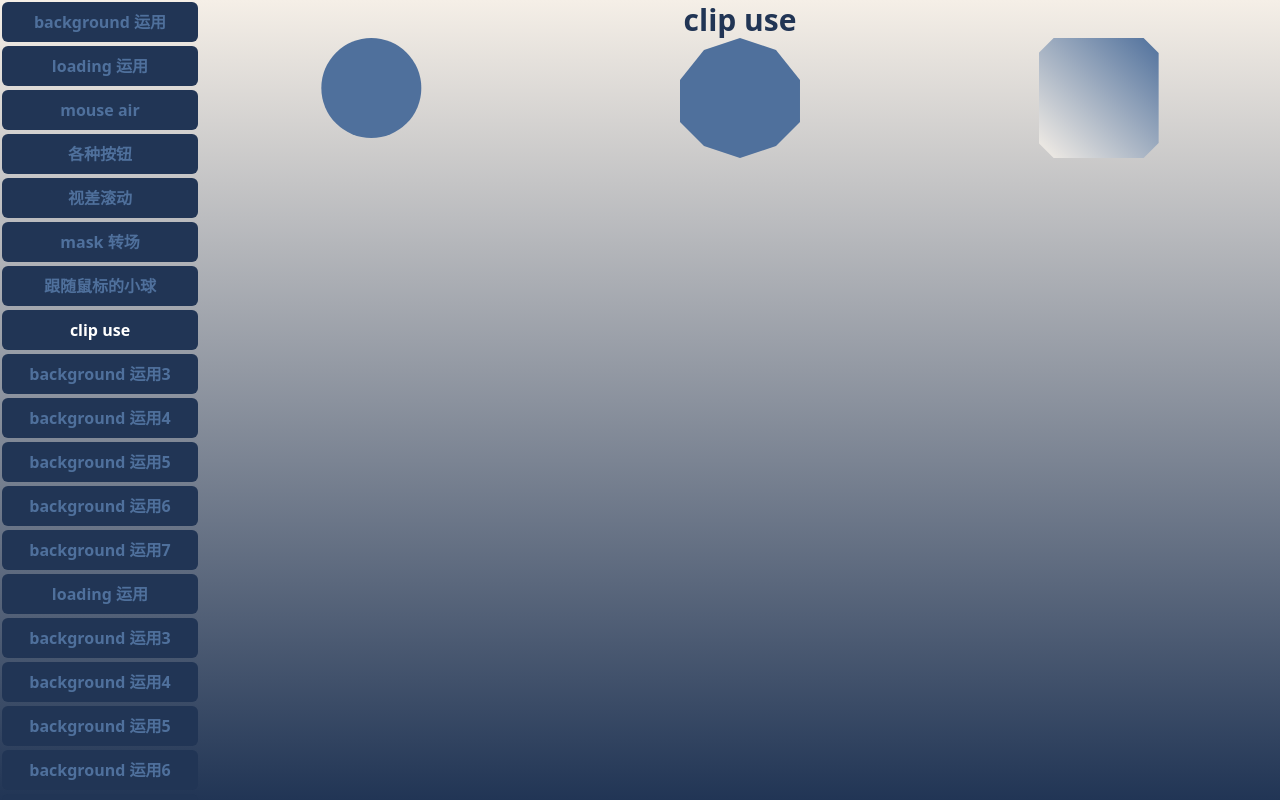
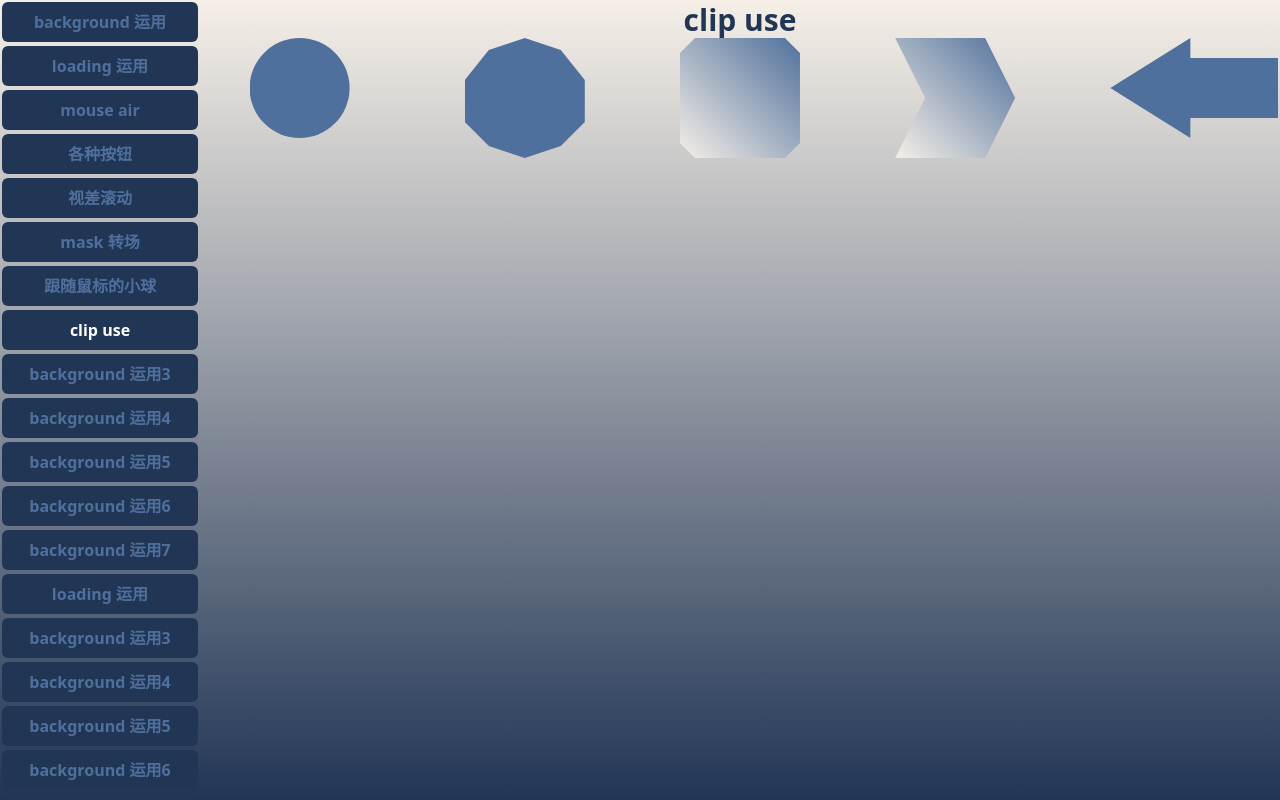
Before and after one commit to XyanZhang/nextjs-css-example, a Next.js app: page /clip-use in a window 1280 px wide. Built offline with nearby package versions, Linux system fonts and the light colour scheme.

Commit message:
feat: arrowdemo

```diff
--- a/src/app/(items)/clip-use/index.module.scss
+++ b/src/app/(items)/clip-use/index.module.scss
@@ -32,9 +32,7 @@
   );
 }
 .clipNotching {
-  background: linear-gradient(
-    45deg,var(--theme1),var(--theme1-2)
-  );
+  background: linear-gradient(45deg, var(--theme1), var(--theme1-2));
   clip-path: polygon(
     15px 0,
     calc(100% - 15px) 0,
@@ -46,3 +44,31 @@
     0 15px
   );
 }
+
+.arrow {
+  background: linear-gradient(45deg, var(--theme1), var(--theme1-2));
+  clip-path: polygon(
+    0 0,
+    30px 50%,
+    0 100%,
+    calc(100% - 30px) 100%,
+    100% 50%,
+    calc(100% - 30px) 0
+  );
+}
+.arrowLeft {
+  div {
+    width: 200px;
+    height: 100px;
+    clip-path: polygon(
+      40% 0%,
+      40% 20%,
+      100% 20%,
+      100% 80%,
+      40% 80%,
+      40% 100%,
+      0% 50%
+    );
+    background: var(--theme1-2);
+  }
+}
--- a/src/app/(items)/clip-use/page.tsx
+++ b/src/app/(items)/clip-use/page.tsx
@@ -9,6 +9,10 @@ export default function ClipUse() {
         <li className={styles.circle}></li>
         <li className={styles.polygon}></li>
         <li className={styles.clipNotching}></li>
+        <li className={styles.arrow}></li>
+        <li className={styles.arrowLeft}>
+          <div></div>
+        </li>
       </ul>
     </div>
   )
```
